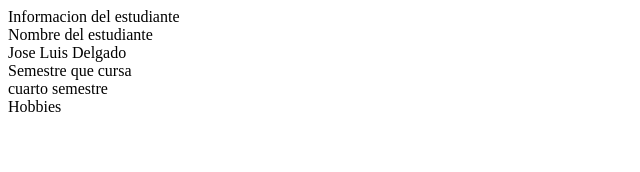
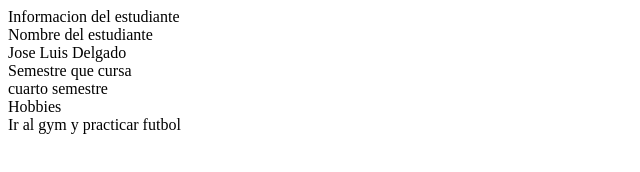
Before and after one commit to joseluisdlgd/TRABAJO-PRACTICAS, a plain HTML site: page index.html in a window 1280 px wide. Shown: the whole page, without its empty margins (0-640 px from the left). Drawn offline with Linux system fonts and the light colour scheme.

Commit message:
seventh commit

```diff
--- a/index.html
+++ b/index.html
@@ -12,5 +12,7 @@
     <div>Semestre que cursa</div>
     <div>cuarto semestre</div>
     <div>Hobbies</div>
+    <div>Ir al gym y practicar futbol</div>
+
 </body>
 </html>
```
